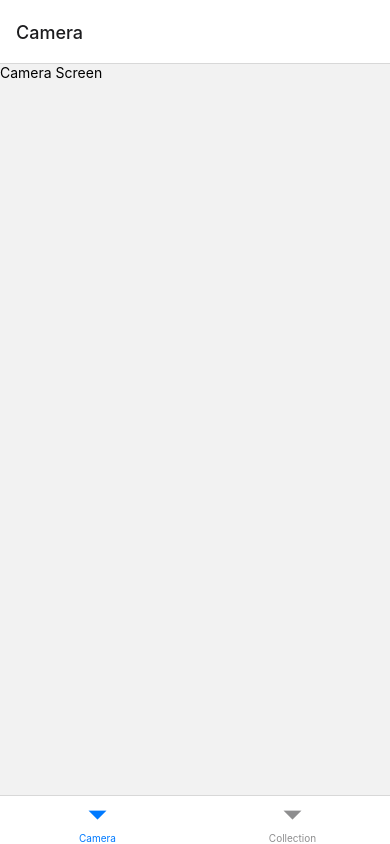
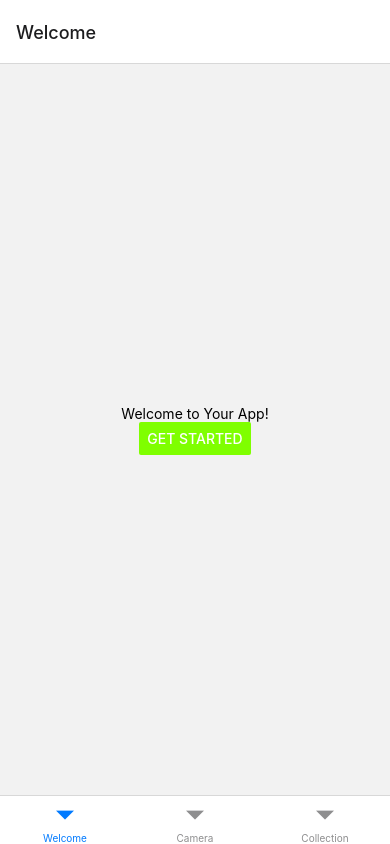
Before and after one commit to Plant-Identifier/Frontend, a React Native app: screen / in a window 390 px wide. Built offline with nearby package versions, Linux system fonts and the light colour scheme.

Commit message:
added new screen

```diff
--- a/App.js
+++ b/App.js
@@ -1,17 +1,26 @@
 // App.js
-import React from 'react';
+import React, { useEffect } from 'react';
 import { NavigationContainer } from '@react-navigation/native';
 import { createBottomTabNavigator } from '@react-navigation/bottom-tabs';
+import SplashScreen from 'react-native-splash-screen';
 
+
+import WelcomeScreen from './screens/WelcomeScreen'; // Create this component
 import CameraScreen from './screens/CameraScreen';
 import CollectionScreen from './screens/CollectionScreen';
 
 const Tab = createBottomTabNavigator();
 
 export default function App() {
+  useEffect(() => {
+    // Hide splash screen after your component mounts
+    SplashScreen.hide();
+  }, []);
+
   return (
     <NavigationContainer>
       <Tab.Navigator>
+        <Tab.Screen name="Welcome" component={WelcomeScreen} />
         <Tab.Screen name="Camera" component={CameraScreen} />
         <Tab.Screen name="Collection" component={CollectionScreen} />
       </Tab.Navigator>
```
